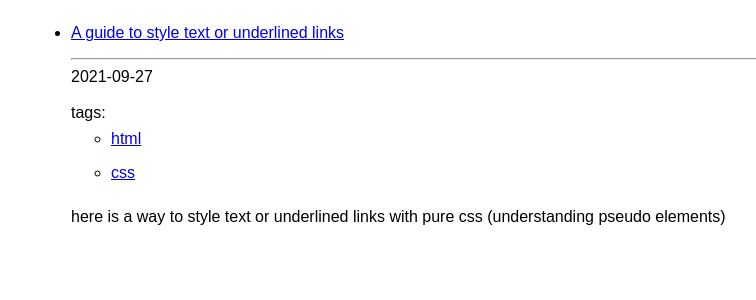
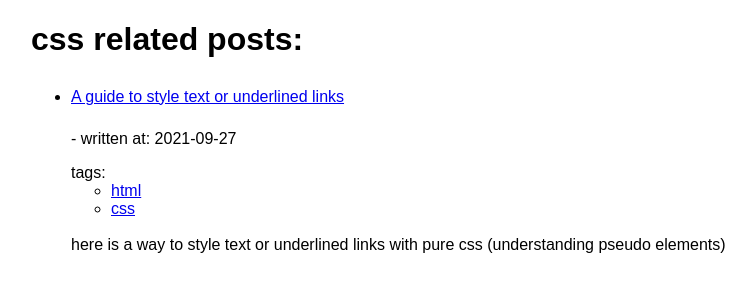
Before and after one commit to youkwhd/youkwhd.com, a Next.js app: page /tags/css in a window 1280 px wide. Shown: the top 300 px of the page, without its empty margins (25-781 px from the left). Built offline with nearby package versions, Linux system fonts and the light colour scheme.

Commit message:
add heading to know which tag

```diff
--- a/pages/tags/[tag].tsx
+++ b/pages/tags/[tag].tsx
@@ -1,9 +1,10 @@
 import Link from "next/link";
 import { getAllPosts } from "../../utils/getPosts";
 
-export default function TagRelatePage({ filteredPosts }: any) {
+export default function TagRelatePage({ filteredPosts, currentPostTag }: any) {
 	return (
 		<>
+			<h1>{currentPostTag} related posts:</h1>
 			{filteredPosts.map((post: any) => {
 				return (
                     <ul key={post.slug}>
@@ -12,15 +13,12 @@ export default function TagRelatePage({ filteredPosts }: any) {
                                 {post.title}
                             </Link>
                         </li>
-                        <hr />
-                        {post.date.split("T")[0]}
-                        <br />
-                        <br />
+						<p>- written at: {post.date.split("T")[0]}</p>
                         tags:
                         <ul>
                             {post.tags.map((tag: string, index: number) => {
                                 return (
-                                    <li key={index}>
+									<li className="no-padding" key={index}>
                                         <Link as={`/tags/${post.parsedTags[index]}`} href="/tags/[tag]">
                                             {tag}
                                         </Link>
@@ -53,11 +51,19 @@ export const getStaticProps = ({ params }: Params) => {
 		'excerpt',
 	]);
 
+	// filter all the posts that has the current tag.
 	const filteredPosts = allPosts.filter((post) => post.parsedTags.includes(params.tag));
+
+	// get the un-parsed tag
+	let currentPostTag: string = "";
+	for (let i = 0; i < filteredPosts[0].parsedTags.length; i++) {
+		if (filteredPosts[0].parsedTags[i] === params.tag) currentPostTag = filteredPosts[0].tags[i];
+	}
 
 	return {
 		props: {
-			filteredPosts
+			filteredPosts,
+			currentPostTag
 		}
 	}
 };
```
